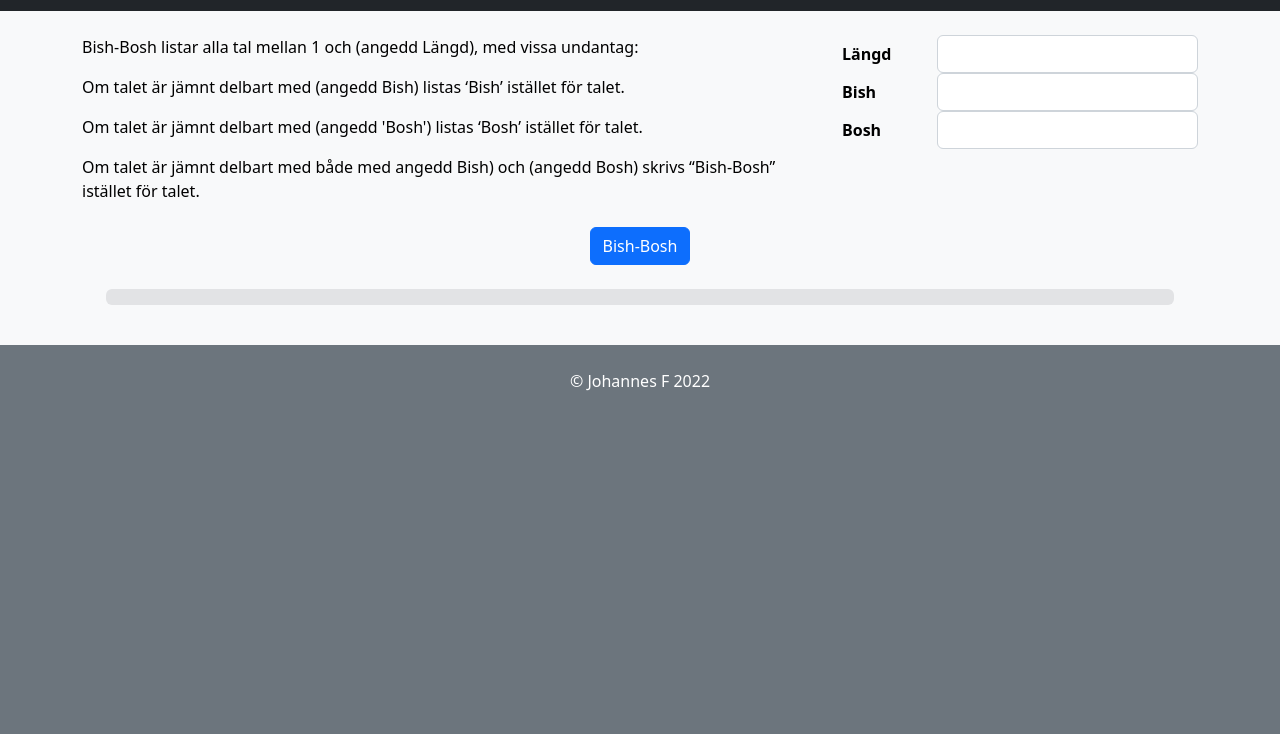
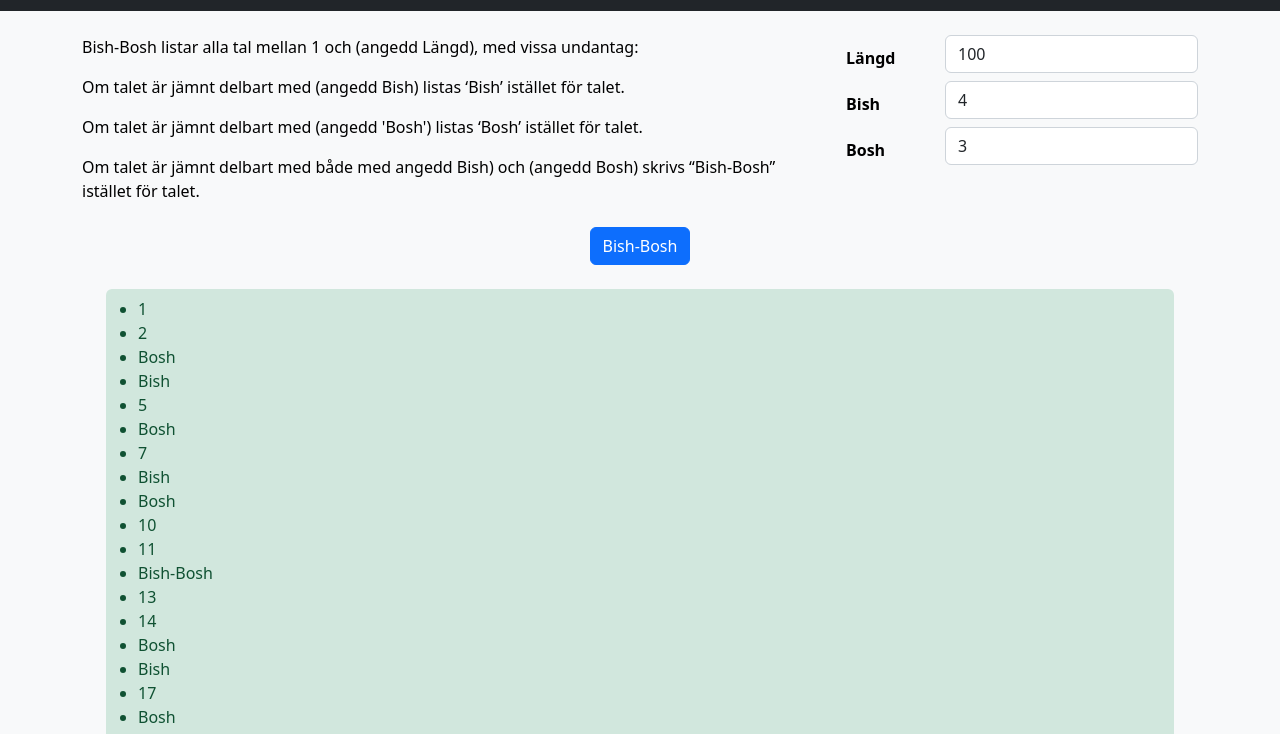
Before and after one commit to johanneswf/Ovning9, a plain HTML site: page Bish-Bosh 2/index.html in a window 1280 px wide. Both pictures are taken after a click on the button "Bish-Bosh". Shown: the part 61-795 px from the top of the page. Drawn offline with nearby package versions, Linux system fonts and the light colour scheme.

Commit message:
Validation

```diff
--- a/Bish-Bosh 2/bishbosh.js
+++ b/Bish-Bosh 2/bishbosh.js
@@ -8,19 +8,28 @@ const BBrun = function () {
   const length = inputlength.value;
   const bish = inputbish.value;
   const bosh = inputbosh.value;
+
   let result = '';
-
   for (let i = 1; i <= length; i++) {
     result +=
-      '<li>' + (
-          i % bish === 0 && i % bosh === 0 ? 'Bish-Bosh'
-        : i % bish === 0 ? 'Bish'
-        : i % bosh === 0 ? 'Bosh'
-        : i
-      ) + '</li>';
+      '<li>' +
+      ( i % bish === 0 && i % bosh === 0 ? 'Bish-Bosh'
+      : i % bish === 0 ? 'Bish'
+      : i % bosh === 0 ? 'Bosh'
+      : i) + '</li>';
   }
-  result = '<ul class="list-group-item-secondary rounded pb-2 pt-2">' + result + '</ul>';
-  divresult.innerHTML = result;
+
+  divresult.innerHTML = result !== ''
+    ? '<ul class="list-group-item-success rounded pb-2 pt-2">' + result + '</ul>'
+    : '';
 }
 
+const nonegs = function () {
+  if (this.value < 0) this.value = 0;
+}
+
+
+document.querySelectorAll('input')
+  .forEach(input => input.addEventListener('input', nonegs, false))
+
 btn.addEventListener('click', BBrun);
--- a/Bish-Bosh 2/index.html
+++ b/Bish-Bosh 2/index.html
@@ -26,21 +26,21 @@
         <div class="col-12 col-md-6 col-lg-4" id="bbform">
           <form id="input" action="#">
             <div class="form-group row">
-              <label class="col-12 col-sm-3 col-form-label"><strong>Längd</strong></label>
+              <label class="col-12 col-sm-3 col-form-label m-1"><strong>Längd</strong></label>
               <div class="col">
-                <input type="number" class="form-control" min="0" id="bblength">
+                <input type="number" class="form-control" name="length" id="bblength" value="100" min="0">
               </div>
             </div>
             <div class="form-group row">
-              <label class="col-12 col-sm-3 col-form-label"><strong>Bish</strong></label>
+              <label class="col-12 col-sm-3 col-form-label m-1"><strong>Bish</strong></label>
               <div class="col">
-                <input type="number" class="form-control" min="0" id="bbbish">
+                <input type="number" class="form-control" name="bish" id="bbbish" value="4" min="0">
               </div>
             </div>
             <div class="form-group row">
-              <label class="col-12 col-sm-3 col-form-label"><strong>Bosh</strong></label>
+              <label class="col-12 col-sm-3 col-form-label m-1"><strong>Bosh</strong></label>
               <div class="col">
-                <input type="number" class="form-control" min="0" id="bbbosh">
+                <input type="number" class="form-control" name="bosh" id="bbbosh" value="3" min="0">
               </div>
             </div>
           </form>
```
